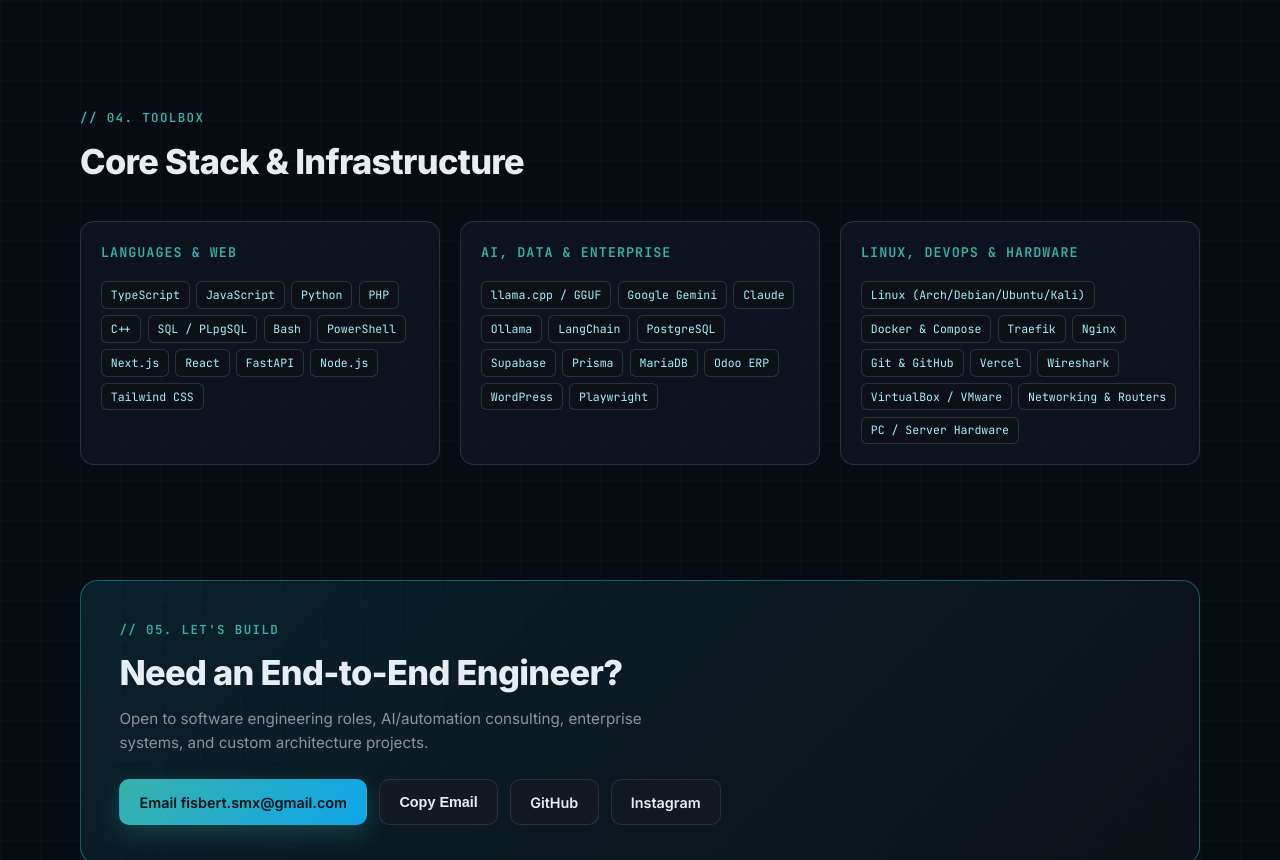
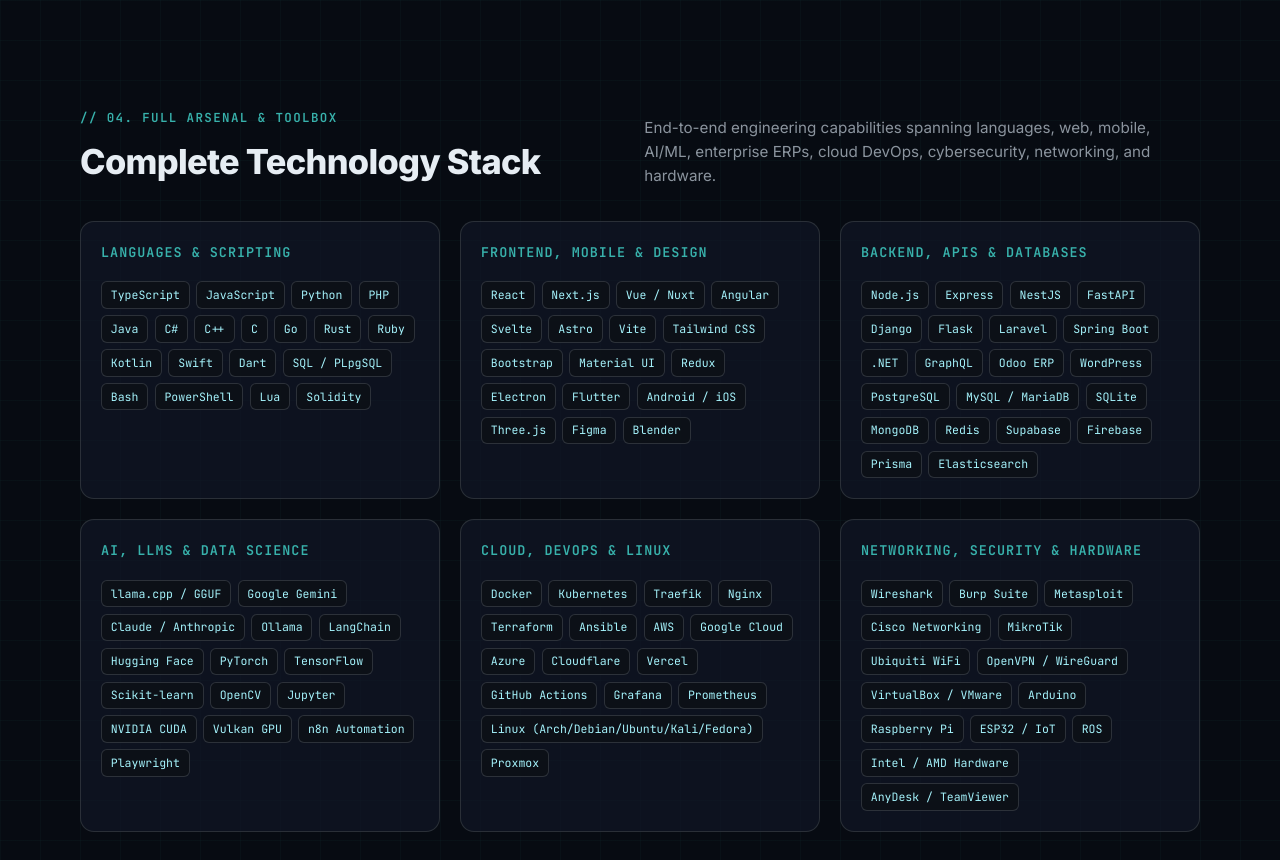
Before and after one commit to fizsmx/fizsmx.github.io, a plain HTML site: page index.html in a window 1280 px wide. Shown: the part 3160-4020 px from the top of the page. Drawn offline with Linux system fonts and the light colour scheme.

Commit message:
feat(portfolio): expand Complete Technology Stack section across all 6 engineering categories

```diff
--- a/index.html
+++ b/index.html
@@ -757,27 +757,46 @@
     <section id="stack">
       <div class="section-head">
         <div>
-          <div class="eyebrow mono">// 04. Toolbox</div>
-          <h2>Core Stack &amp; Infrastructure</h2>
+          <div class="eyebrow mono">// 04. Full Arsenal &amp; Toolbox</div>
+          <h2>Complete Technology Stack</h2>
         </div>
+        <p class="section-desc">End-to-end engineering capabilities spanning languages, web, mobile, AI/ML, enterprise ERPs, cloud DevOps, cybersecurity, networking, and hardware.</p>
       </div>
       <div class="grid-3">
         <div class="stack-group">
-          <h4 class="mono">Languages &amp; Web</h4>
+          <h4 class="mono">Languages &amp; Scripting</h4>
           <div class="tags">
-            <span class="tag">TypeScript</span><span class="tag">JavaScript</span><span class="tag">Python</span><span class="tag">PHP</span><span class="tag">C++</span><span class="tag">SQL / PLpgSQL</span><span class="tag">Bash</span><span class="tag">PowerShell</span><span class="tag">Next.js</span><span class="tag">React</span><span class="tag">FastAPI</span><span class="tag">Node.js</span><span class="tag">Tailwind CSS</span>
+            <span class="tag">TypeScript</span><span class="tag">JavaScript</span><span class="tag">Python</span><span class="tag">PHP</span><span class="tag">Java</span><span class="tag">C#</span><span class="tag">C++</span><span class="tag">C</span><span class="tag">Go</span><span class="tag">Rust</span><span class="tag">Ruby</span><span class="tag">Kotlin</span><span class="tag">Swift</span><span class="tag">Dart</span><span class="tag">SQL / PLpgSQL</span><span class="tag">Bash</span><span class="tag">PowerShell</span><span class="tag">Lua</span><span class="tag">Solidity</span>
           </div>
         </div>
         <div class="stack-group">
-          <h4 class="mono">AI, Data &amp; Enterprise</h4>
+          <h4 class="mono">Frontend, Mobile &amp; Design</h4>
           <div class="tags">
-            <span class="tag">llama.cpp / GGUF</span><span class="tag">Google Gemini</span><span class="tag">Claude</span><span class="tag">Ollama</span><span class="tag">LangChain</span><span class="tag">PostgreSQL</span><span class="tag">Supabase</span><span class="tag">Prisma</span><span class="tag">MariaDB</span><span class="tag">Odoo ERP</span><span class="tag">WordPress</span><span class="tag">Playwright</span>
+            <span class="tag">React</span><span class="tag">Next.js</span><span class="tag">Vue / Nuxt</span><span class="tag">Angular</span><span class="tag">Svelte</span><span class="tag">Astro</span><span class="tag">Vite</span><span class="tag">Tailwind CSS</span><span class="tag">Bootstrap</span><span class="tag">Material UI</span><span class="tag">Redux</span><span class="tag">Electron</span><span class="tag">Flutter</span><span class="tag">Android / iOS</span><span class="tag">Three.js</span><span class="tag">Figma</span><span class="tag">Blender</span>
           </div>
         </div>
         <div class="stack-group">
-          <h4 class="mono">Linux, DevOps &amp; Hardware</h4>
+          <h4 class="mono">Backend, APIs &amp; Databases</h4>
           <div class="tags">
-            <span class="tag">Linux (Arch/Debian/Ubuntu/Kali)</span><span class="tag">Docker &amp; Compose</span><span class="tag">Traefik</span><span class="tag">Nginx</span><span class="tag">Git &amp; GitHub</span><span class="tag">Vercel</span><span class="tag">Wireshark</span><span class="tag">VirtualBox / VMware</span><span class="tag">Networking &amp; Routers</span><span class="tag">PC / Server Hardware</span>
+            <span class="tag">Node.js</span><span class="tag">Express</span><span class="tag">NestJS</span><span class="tag">FastAPI</span><span class="tag">Django</span><span class="tag">Flask</span><span class="tag">Laravel</span><span class="tag">Spring Boot</span><span class="tag">.NET</span><span class="tag">GraphQL</span><span class="tag">Odoo ERP</span><span class="tag">WordPress</span><span class="tag">PostgreSQL</span><span class="tag">MySQL / MariaDB</span><span class="tag">SQLite</span><span class="tag">MongoDB</span><span class="tag">Redis</span><span class="tag">Supabase</span><span class="tag">Firebase</span><span class="tag">Prisma</span><span class="tag">Elasticsearch</span>
+          </div>
+        </div>
+        <div class="stack-group">
+          <h4 class="mono">AI, LLMs &amp; Data Science</h4>
+          <div class="tags">
+            <span class="tag">llama.cpp / GGUF</span><span class="tag">Google Gemini</span><span class="tag">Claude / Anthropic</span><span class="tag">Ollama</span><span class="tag">LangChain</span><span class="tag">Hugging Face</span><span class="tag">PyTorch</span><span class="tag">TensorFlow</span><span class="tag">Scikit-learn</span><span class="tag">OpenCV</span><span class="tag">Jupyter</span><span class="tag">NVIDIA CUDA</span><span class="tag">Vulkan GPU</span><span class="tag">n8n Automation</span><span class="tag">Playwright</span>
+          </div>
+        </div>
+        <div class="stack-group">
+          <h4 class="mono">Cloud, DevOps &amp; Linux</h4>
+          <div class="tags">
+            <span class="tag">Docker</span><span class="tag">Kubernetes</span><span class="tag">Traefik</span><span class="tag">Nginx</span><span class="tag">Terraform</span><span class="tag">Ansible</span><span class="tag">AWS</span><span class="tag">Google Cloud</span><span class="tag">Azure</span><span class="tag">Cloudflare</span><span class="tag">Vercel</span><span class="tag">GitHub Actions</span><span class="tag">Grafana</span><span class="tag">Prometheus</span><span class="tag">Linux (Arch/Debian/Ubuntu/Kali/Fedora)</span><span class="tag">Proxmox</span>
+          </div>
+        </div>
+        <div class="stack-group">
+          <h4 class="mono">Networking, Security &amp; Hardware</h4>
+          <div class="tags">
+            <span class="tag">Wireshark</span><span class="tag">Burp Suite</span><span class="tag">Metasploit</span><span class="tag">Cisco Networking</span><span class="tag">MikroTik</span><span class="tag">Ubiquiti WiFi</span><span class="tag">OpenVPN / WireGuard</span><span class="tag">VirtualBox / VMware</span><span class="tag">Arduino</span><span class="tag">Raspberry Pi</span><span class="tag">ESP32 / IoT</span><span class="tag">ROS</span><span class="tag">Intel / AMD Hardware</span><span class="tag">AnyDesk / TeamViewer</span>
           </div>
         </div>
       </div>
```
